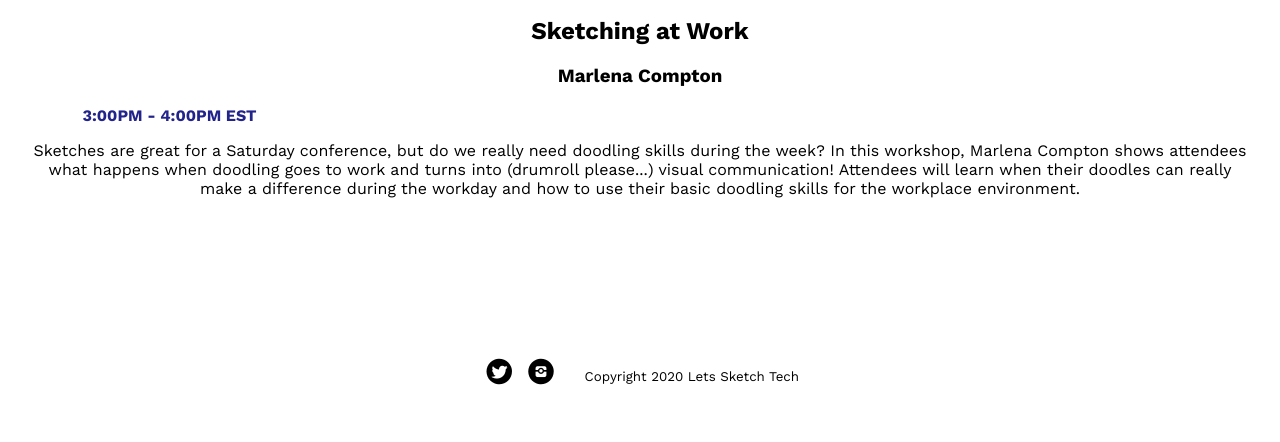
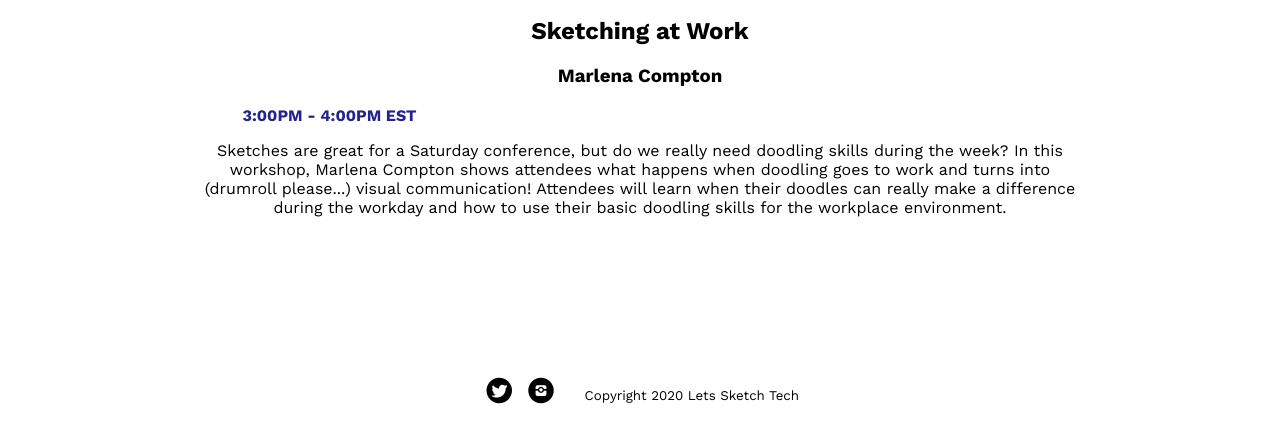
Before and after one commit to letssketchtech/2020, a plain HTML site: page marlena.html in a window 1280 px wide. Shown: the part 198-640 px from the top of the page. Drawn offline with nearby package versions, Linux system fonts and the light colour scheme.

Commit message:
Update style.css

```diff
--- a/css/style.css
+++ b/css/style.css
@@ -116,6 +116,13 @@ a.inactive:hover {
 .flex-item h1 {
   color: white;
   margin: 0;
+}
+
+
+/* SPEAKER PAGE */
+.section.speaker {
+  padding-left: 15%;
+  padding-right: 15%;
 }
 
 /* SPEAKER SECTION */
```
